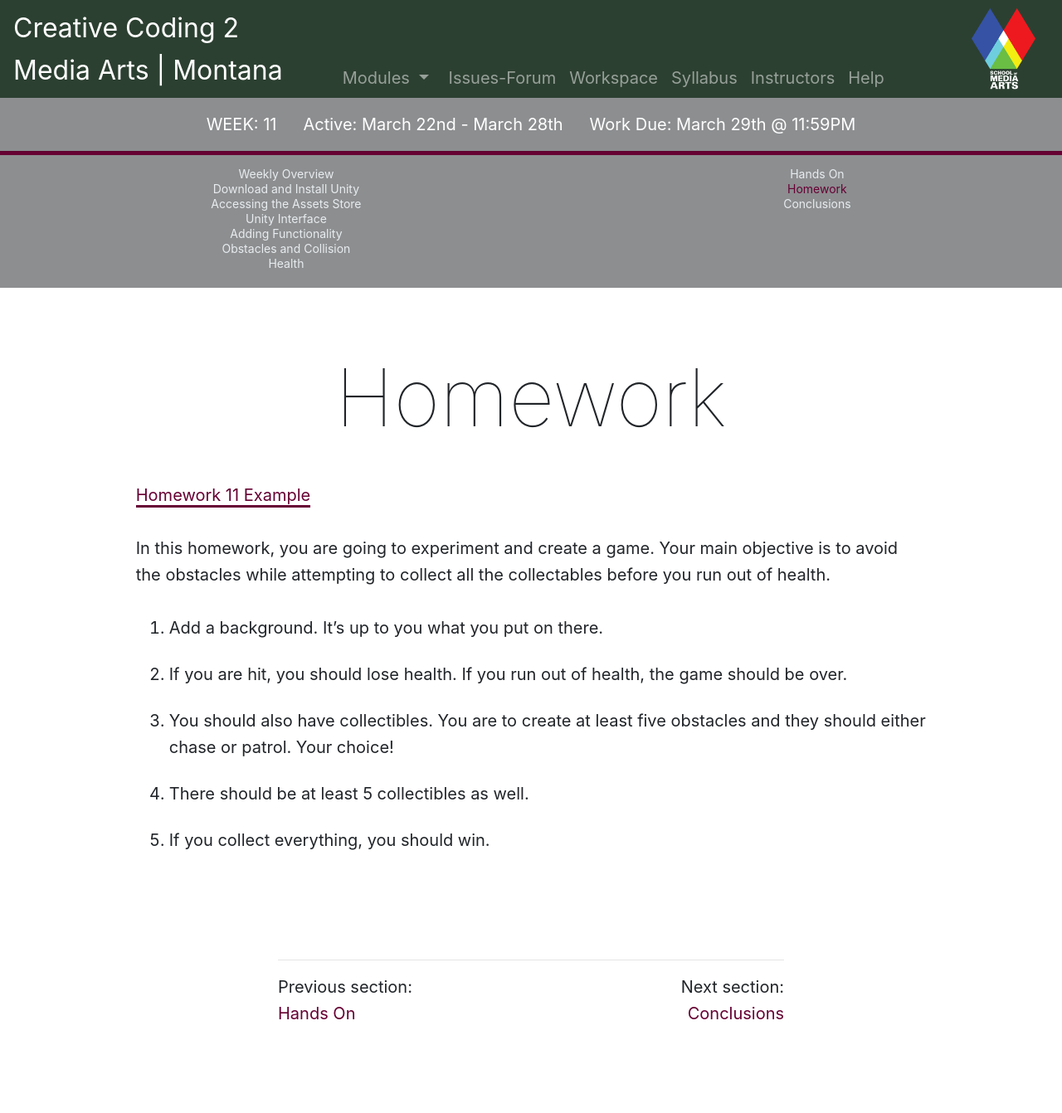
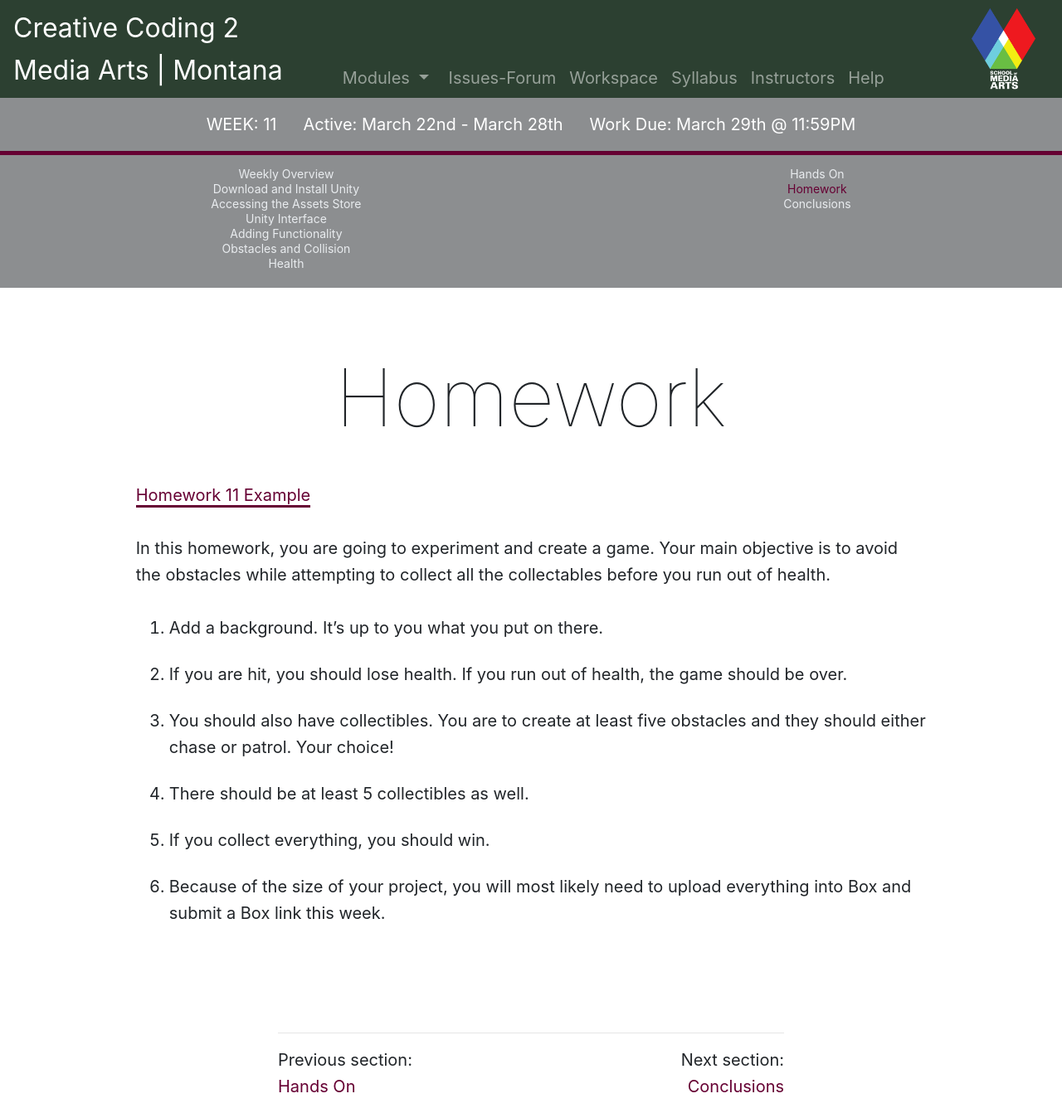
Before and after one commit to Montana-Media-Arts/220-creative-coding2-Spring2021, a Jekyll site: the page built from modules/week-11/_posts/2010-01-01-homework.md, in a window 1280 px wide. Shown: the whole page at 83% size. Built offline with Jekyll 4.4.1, drawn with Linux system fonts in a browser that asks for light colours; nearby versions of some CDN libraries; comment, search, counter and statistics services are not loaded; before the commit the page ends 1254 px from its top, so only the background shows below that.

Commit message:
Update 2010-01-01-homework.md

```diff
--- a/modules/week-11/_posts/2010-01-01-homework.md
+++ b/modules/week-11/_posts/2010-01-01-homework.md
@@ -14,3 +14,4 @@ In this homework, you are going to experiment and create a game. Your main objec
 3.	You should also have collectibles. You are to create at least five obstacles and they should either chase or patrol. Your choice!
 4.	There should be at least 5 collectibles as well.
 5.	If you collect everything, you should win.
+6. Because of the size of your project, you will most likely need to upload everything into Box and submit a Box link this week.
```
